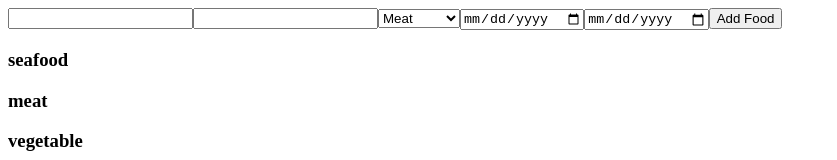
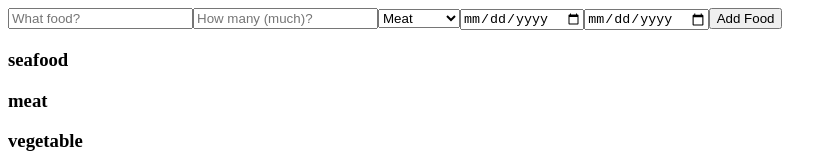
Before and after one commit to trongminh20/my-food, a React (Create React App) app: page / in a window 1280 px wide. Shown: the top 160 px of the page, without its empty margins (0-837 px from the left). Built offline with nearby package versions, Linux system fonts and the light colour scheme.

Commit message:
implement InputForm

```diff
--- a/src/App.js
+++ b/src/App.js
@@ -1,9 +1,40 @@
+import { useState } from 'react';
 import Fridge from "./Components/Fridge";
 import InputForm from "./Components/InputForm";
 function App() {
+  const [ foodName, setFoodName ] = useState("");
+  const changeName = ({target}) => {
+    setFoodName(target.value);
+  }
+
+  const [ quantity, setQuantity ] = useState();
+  const changeQuantity = ({target}) => {
+    setQuantity(target.value);
+  }
+
+  const [types, setTypes] = useState("");
+  const changeTypes = ({target}) => {
+    setTypes(target.value);
+  }
+
+  const [ boughtDate, setBoughtDate ] = useState();
+  const changeBoughtDate = ({target}) => {
+    setBoughtDate(target.value);
+  }
+
+  const [ expiredDate, setExpiredDate ] = useState();
+  const changeExpiredDate = ({target}) => {
+    setExpiredDate(target.value);
+  }
+
   return (
     <div className="App">
-      <InputForm />
+      <InputForm foodName={foodName} changeName={changeName}
+                 quantity={quantity} changeQuantity={changeQuantity}
+                 types={types} changeTypes={changeTypes}
+                 boughtDate={boughtDate} changeBoughtDate={changeBoughtDate}
+                 expiredDate={expiredDate} changeExpiredDate={changeExpiredDate}/>
+      <p>{types}</p>
       <Fridge />
     </div>
   );
--- a/src/Components/InputForm.jsx
+++ b/src/Components/InputForm.jsx
@@ -1,10 +1,21 @@
-export default function InputForm() {
+export default function InputForm({foodName, changeName,
+                                    quantity, changeQuantity,
+                                    types, changeTypes,
+                                    boughtDate, changeBoughtDate,
+                                    expiredDate, changeExpiredDate})
+{
 
     return (
         <form action="">
-            <input type="text" name="" value="" className="" placeholder="" />
-            <input type="number" name="" value="" className="" placeholder="" />
-            <select name="types" id="food--type">
+            <input type="text" name="name" placeholder="What food?"
+                   className=""
+                   value={foodName || ""}
+                   onChange={changeName} />
+            <input type="number" name="quantity" placeholder="How many (much)?"
+                   className=""
+                   value={quantity || ""}
+                   onChange={changeQuantity} />
+            <select name="types" id="food--type" onChange={changeTypes}>
                 <option value="meat">Meat</option>
                 <option value="drink">Drink</option>
                 <option value="seafood">Seafood</option>
@@ -13,8 +24,14 @@ export default function InputForm() {
                 <option value="egg">Egg</option>
                 <option value="dairy">Dairy</option>
             </select>
-            <input type="date" name="" value="" className="" />
-            <input type="date" name="" value="" className="" />
+            <input type="date" name="boughtDate"
+                   className=""
+                   value={ boughtDate|| ""}
+                   onChange={changeBoughtDate}/>
+            <input type="date" name="expiredDate"
+                   className=""
+                   value={ expiredDate|| ""}
+                   onChange={changeExpiredDate}/>
             <input type="submit" name="" value="Add Food" className="btn--submit" />
         </form>
     )
```
